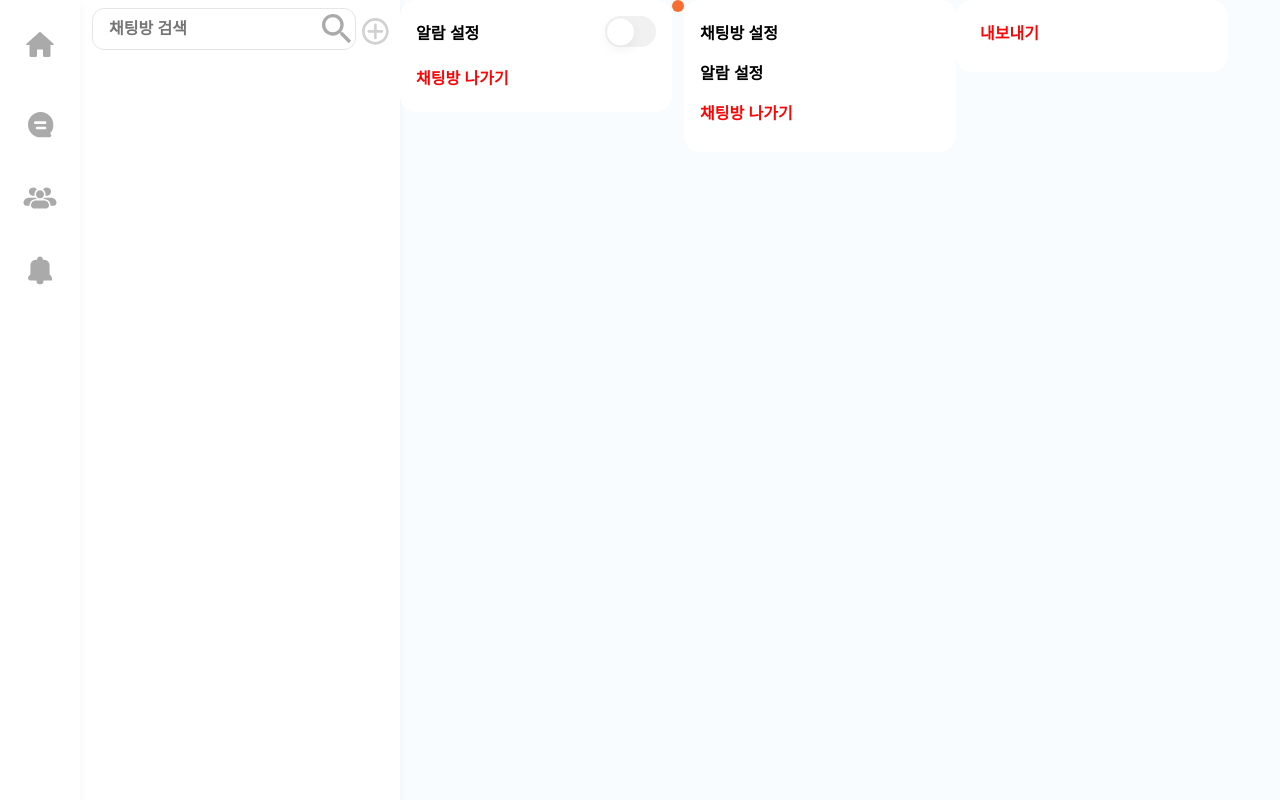
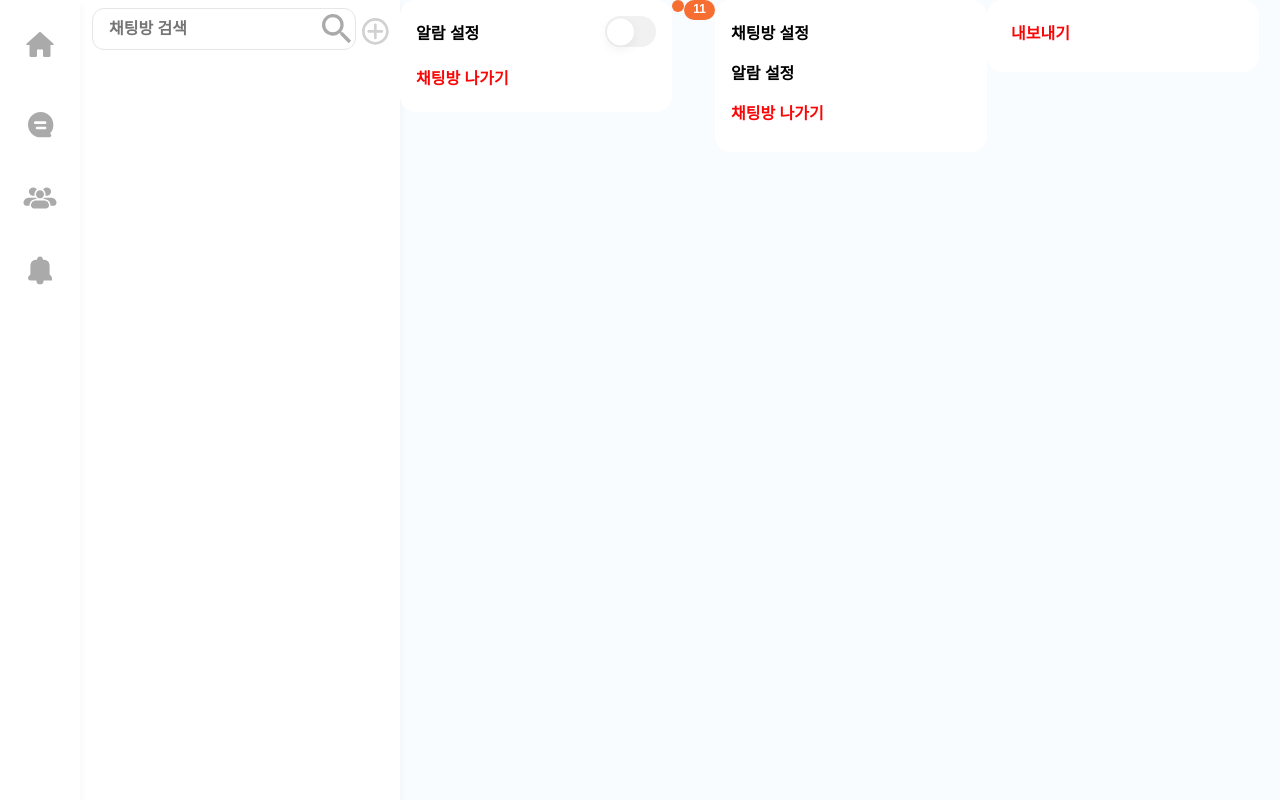
Before and after one commit to apeun-gidaechi/seugi-desktop, a React (Vite) app: page /chat in a window 1280 px wide. Shown: the top 800 px of the page. Built offline with nearby package versions, Linux system fonts and the light colour scheme.

Commit message:
⚡ :: numbadge

```diff
--- /dev/null
+++ b/src/components/BadgeNumber/badgeNumber.style.ts
@@ -0,0 +1,25 @@
+import styled from "styled-components";
+
+export const RedNumDot = styled.div`
+    width: 31px;
+    height: 20px;
+
+    background-color: #F76E33;
+    border-radius: calc(31px / 2);;
+`
+
+export const RedNumDotTxt = styled.div`
+    color: #FFF;
+
+    /* Caption1 */
+    font-family:'Pretendard-Regular', sans-serif;
+    font-size: 12px;
+    font-style: normal;
+    font-weight: 600;
+    line-height: 130%; /* 15.6px */
+
+    padding: 2px 8px;
+
+    display: flex;
+    justify-content: center;
+`
--- /dev/null
+++ b/src/components/BadgeNumber/badgeNumber.tsx
@@ -0,0 +1,12 @@
+import React from 'react'
+import * as S from "../BadgeNumber/badgeNumber.style"
+
+const badgeNumber = () => {
+  return (
+    <S.RedNumDot>
+        <S.RedNumDotTxt>11</S.RedNumDotTxt>
+    </S.RedNumDot>
+  )
+}
+
+export default badgeNumber
--- a/src/components/sidebar/sidebar.tsx
+++ b/src/components/sidebar/sidebar.tsx
@@ -18,6 +18,7 @@ import MainRoomSearch from "../MainRoomSearch/mainRoomSearch";
 import MainRoomInfo from "../MainRoomInfo/MainRoomInfo"
 import MainRoomInfoManger from "../MainRoomInfoManager/mainRoomInfomanager"
 import BadgeNormal from "../BadgeNormal/badgenormal"
+import BadgeNumber from "../BadgeNumber/badgeNumber"
 
 const sidebar = () => {
   return (
@@ -44,6 +45,7 @@ const sidebar = () => {
             </S.SideBarChat>
         <MainRoomInfo/>
         <BadgeNormal/>
+        <BadgeNumber/>
         <MainRoomInfoManger/>
         {/* <MainRoomSearch/> */}
         <MainRoomMemberManger/>
```
